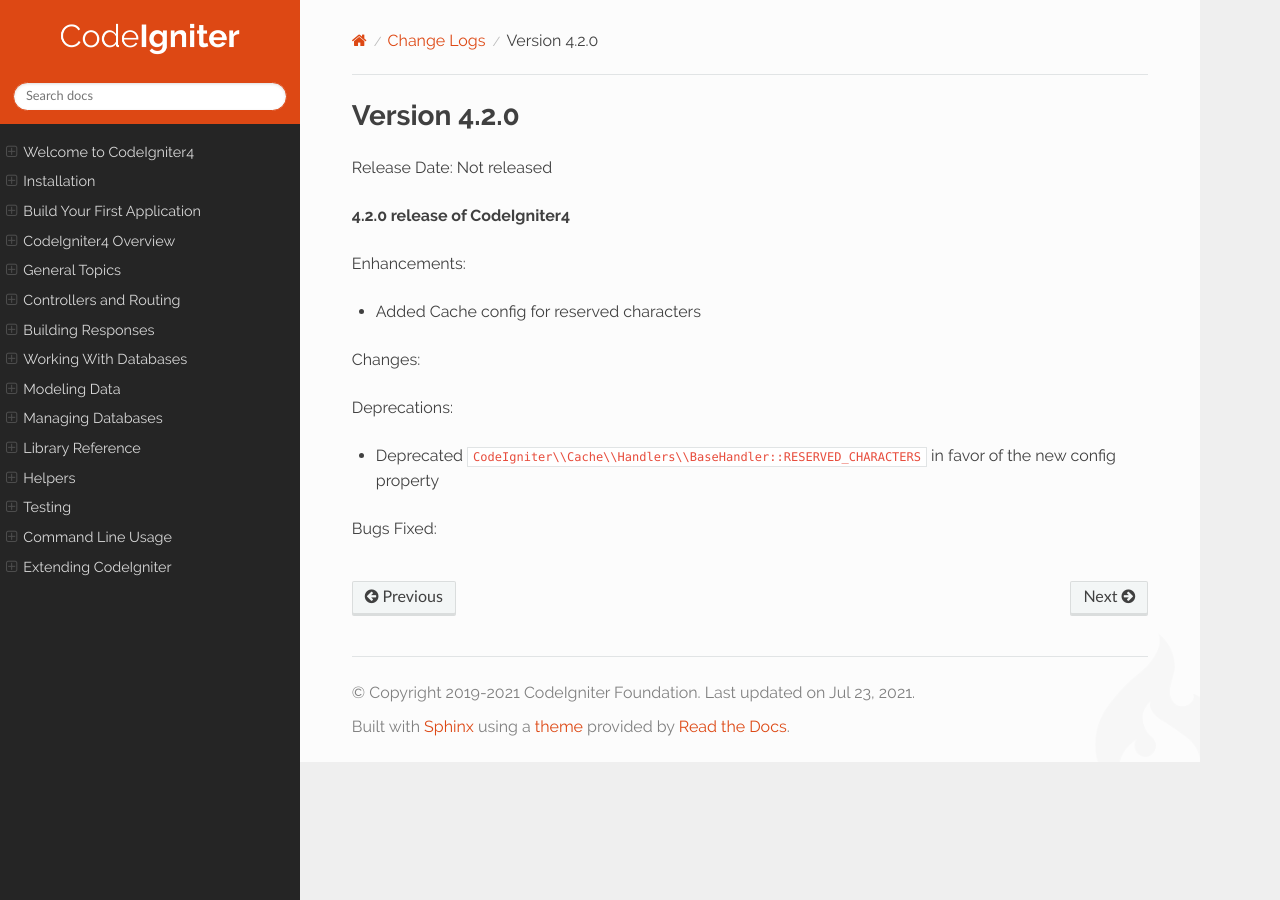
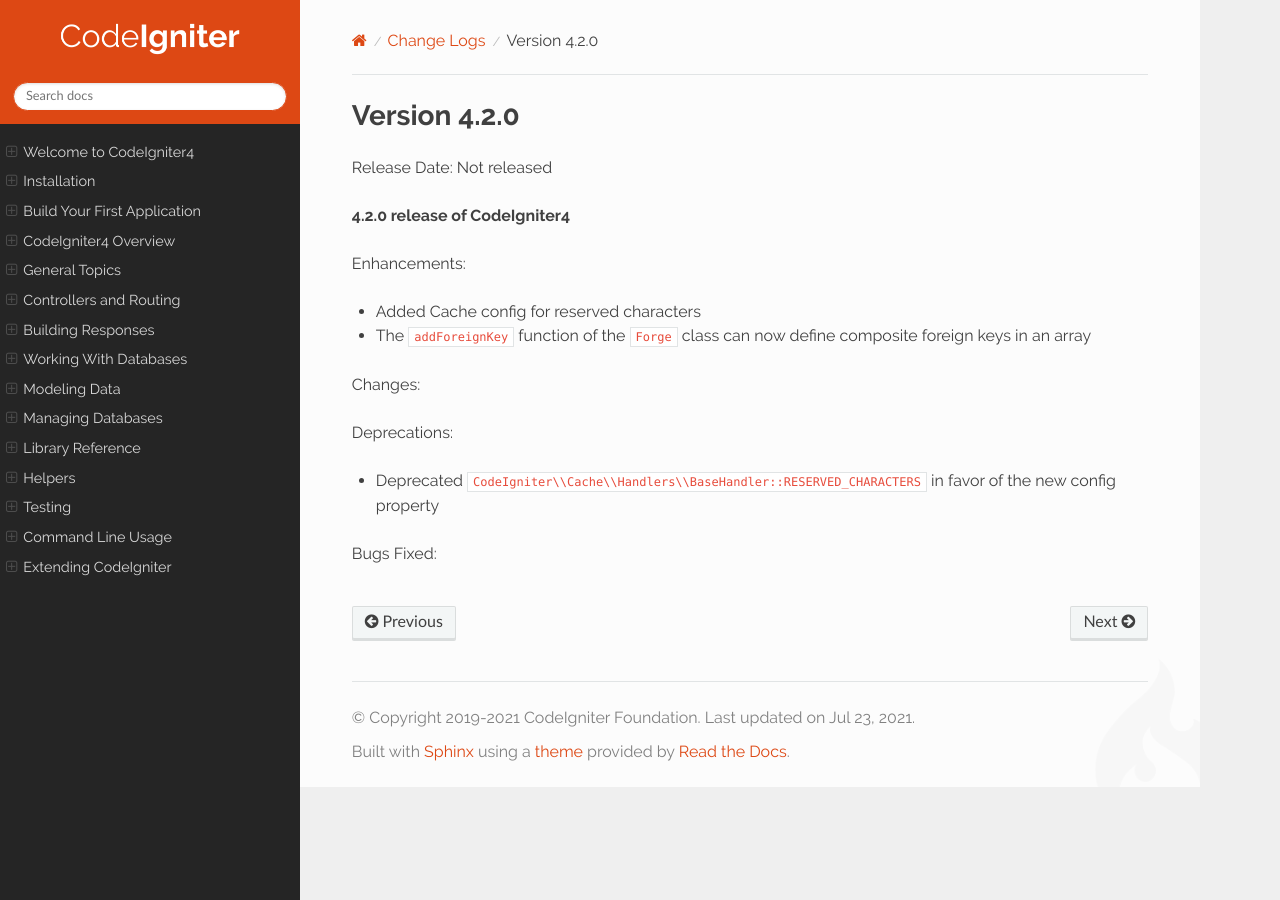
Before and after one commit to NEKOGET/ci4_user_guide_src, a Sphinx documentation site: the page built from source/changelogs/v4.2.0.rst, in a window 1280 px wide. Built offline with Sphinx 7.4.7 and the Read the Docs theme 2.0.0, drawn with Linux system fonts in a browser that asks for light colours.

Commit message:
﻿create new changelog

```diff
--- a/source/changelogs/v4.2.0.rst
+++ b/source/changelogs/v4.2.0.rst
@@ -8,6 +8,7 @@ Release Date: Not released
 Enhancements:
 
 - Added Cache config for reserved characters
+- The ``addForeignKey`` function of the ``Forge`` class can now define composite foreign keys in an array
 
 Changes:
 
```
